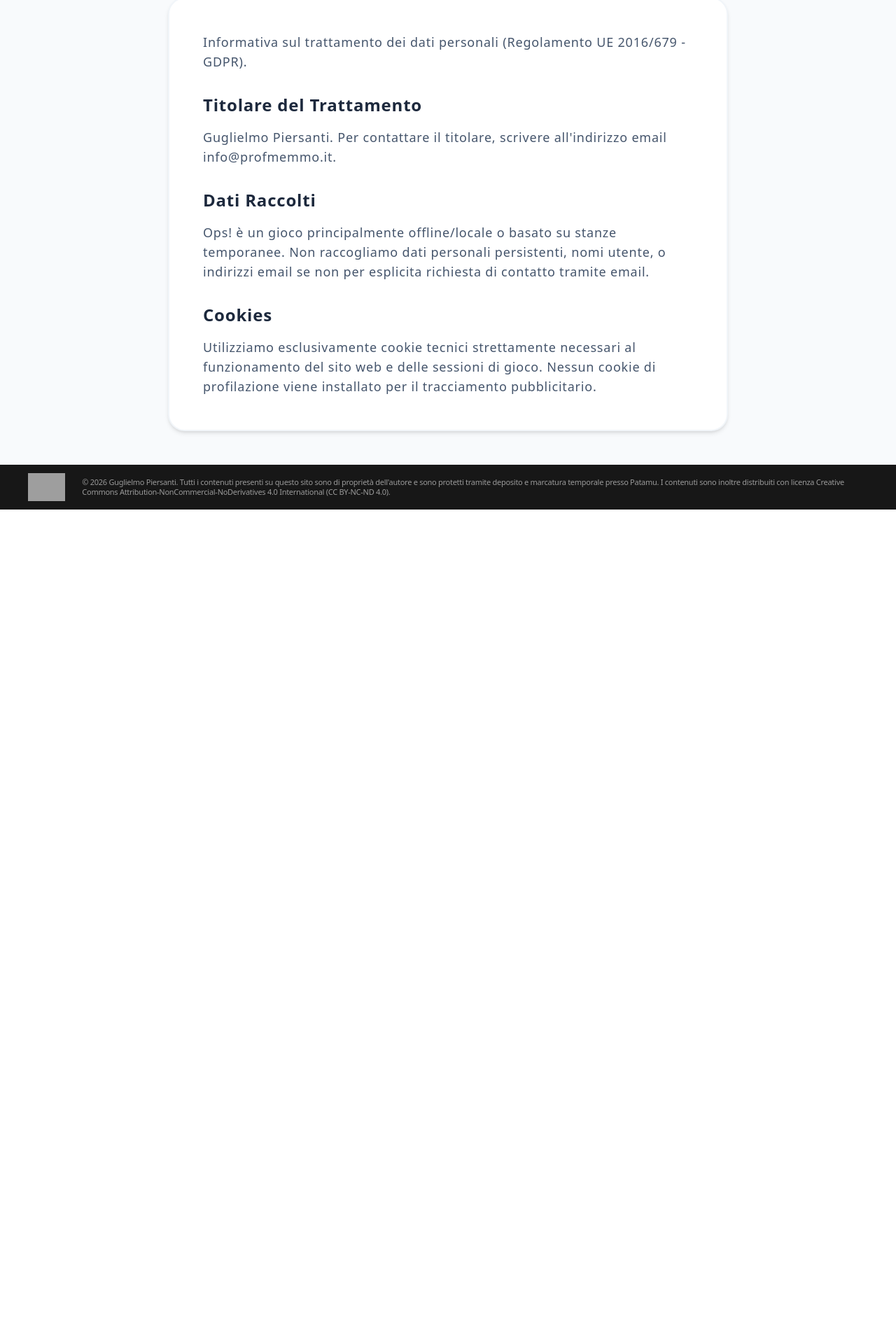
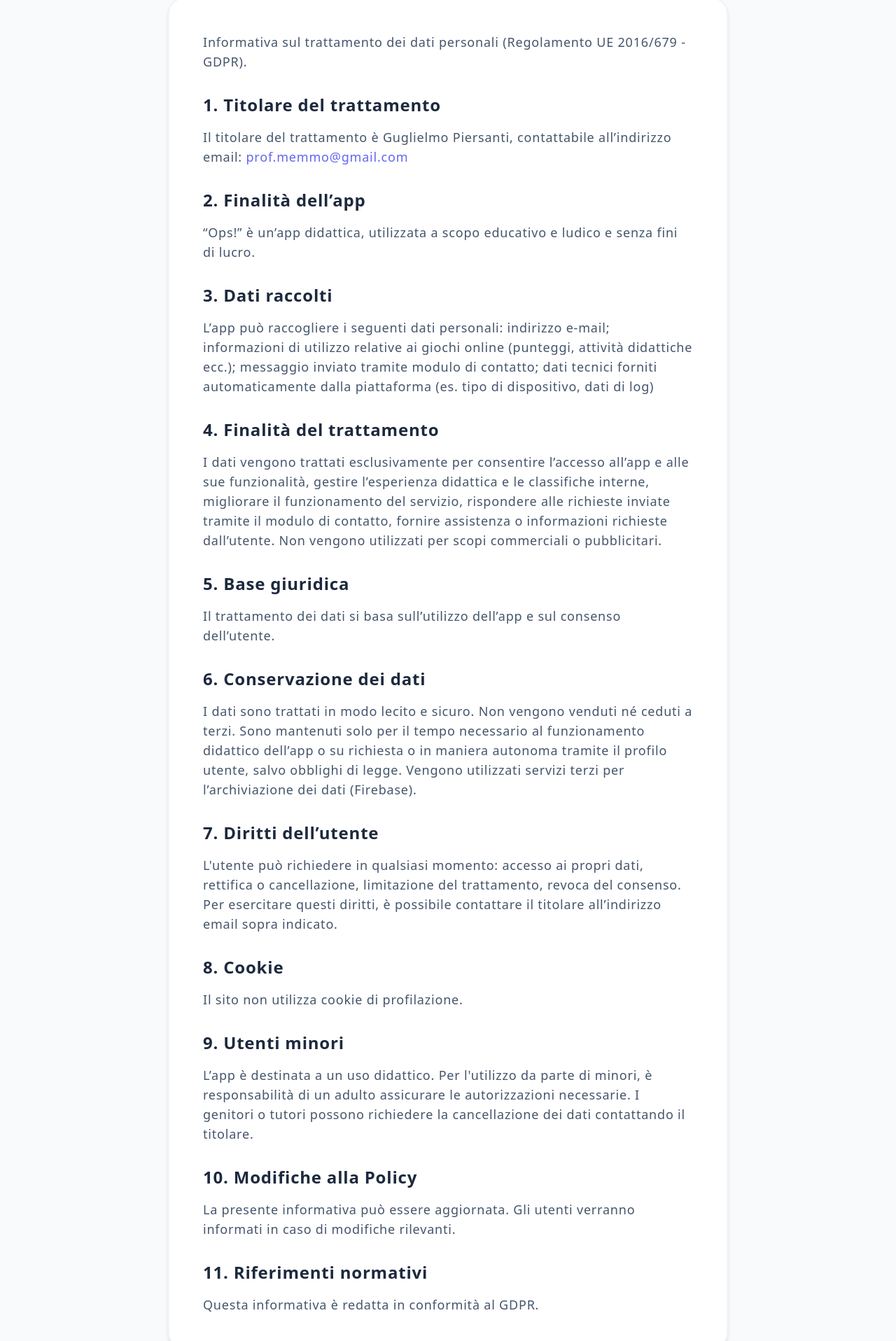
Before and after one commit to prof-memmo/ops-storia, a Next.js app: page /privacy in a window 1280 px wide. Shown: the part 220-2136 px from the top of the page at 70% size. Before the commit the page ends 948 px from the top, so only its background shows below. Built offline with nearby package versions, Linux system fonts and the light colour scheme; grey boxes are pictures that could not be loaded.

Commit message:
Aggiornati testi Privacy e Termini come Fantaletteratura

```diff
--- a/src/app/privacy/page.tsx
+++ b/src/app/privacy/page.tsx
@@ -24,14 +24,38 @@ export default function Privacy() {
          <div className="bg-white p-8 sm:p-12 rounded-3xl shadow-md border-2 border-slate-100 text-lg text-slate-600 font-medium space-y-6">
            <p>Informativa sul trattamento dei dati personali (Regolamento UE 2016/679 - GDPR).</p>
 
-           <h2 className="text-2xl font-black text-slate-800 mt-8 mb-4">Titolare del Trattamento</h2>
-           <p>Guglielmo Piersanti. Per contattare il titolare, scrivere all'indirizzo email info@profmemmo.it.</p>
+           <h2 className="text-xl sm:text-2xl font-black text-slate-800 mt-8 mb-4">1. Titolare del trattamento</h2>
+           <p>Il titolare del trattamento è Guglielmo Piersanti, contattabile all’indirizzo email: <a href="mailto:prof.memmo@gmail.com" className="text-primary-500 hover:underline">prof.memmo@gmail.com</a></p>
 
-           <h2 className="text-2xl font-black text-slate-800 mt-8 mb-4">Dati Raccolti</h2>
-           <p>Ops! è un gioco principalmente offline/locale o basato su stanze temporanee. Non raccogliamo dati personali persistenti, nomi utente, o indirizzi email se non per esplicita richiesta di contatto tramite email.</p>
+           <h2 className="text-xl sm:text-2xl font-black text-slate-800 mt-8 mb-4">2. Finalità dell’app</h2>
+           <p>“Ops!” è un’app didattica, utilizzata a scopo educativo e ludico e senza fini di lucro.</p>
 
-           <h2 className="text-2xl font-black text-slate-800 mt-8 mb-4">Cookies</h2>
-           <p>Utilizziamo esclusivamente cookie tecnici strettamente necessari al funzionamento del sito web e delle sessioni di gioco. Nessun cookie di profilazione viene installato per il tracciamento pubblicitario.</p>
+           <h2 className="text-xl sm:text-2xl font-black text-slate-800 mt-8 mb-4">3. Dati raccolti</h2>
+           <p>L’app può raccogliere i seguenti dati personali: indirizzo e-mail; informazioni di utilizzo relative ai giochi online (punteggi, attività didattiche ecc.); messaggio inviato tramite modulo di contatto; dati tecnici forniti automaticamente dalla piattaforma (es. tipo di dispositivo, dati di log)</p>
+
+           <h2 className="text-xl sm:text-2xl font-black text-slate-800 mt-8 mb-4">4. Finalità del trattamento</h2>
+           <p>I dati vengono trattati esclusivamente per consentire l’accesso all’app e alle sue funzionalità, gestire l’esperienza didattica e le classifiche interne, migliorare il funzionamento del servizio, rispondere alle richieste inviate tramite il modulo di contatto, fornire assistenza o informazioni richieste dall’utente. Non vengono utilizzati per scopi commerciali o pubblicitari.</p>
+
+           <h2 className="text-xl sm:text-2xl font-black text-slate-800 mt-8 mb-4">5. Base giuridica</h2>
+           <p>Il trattamento dei dati si basa sull’utilizzo dell’app e sul consenso dell’utente.</p>
+
+           <h2 className="text-xl sm:text-2xl font-black text-slate-800 mt-8 mb-4">6. Conservazione dei dati</h2>
+           <p>I dati sono trattati in modo lecito e sicuro. Non vengono venduti né ceduti a terzi. Sono mantenuti solo per il tempo necessario al funzionamento didattico dell’app o su richiesta o in maniera autonoma tramite il profilo utente, salvo obblighi di legge. Vengono utilizzati servizi terzi per l’archiviazione dei dati (Firebase).</p>
+
+           <h2 className="text-xl sm:text-2xl font-black text-slate-800 mt-8 mb-4">7. Diritti dell’utente</h2>
+           <p>L'utente può richiedere in qualsiasi momento: accesso ai propri dati, rettifica o cancellazione, limitazione del trattamento, revoca del consenso. Per esercitare questi diritti, è possibile contattare il titolare all’indirizzo email sopra indicato.</p>
+
+           <h2 className="text-xl sm:text-2xl font-black text-slate-800 mt-8 mb-4">8. Cookie</h2>
+           <p>Il sito non utilizza cookie di profilazione.</p>
+
+           <h2 className="text-xl sm:text-2xl font-black text-slate-800 mt-8 mb-4">9. Utenti minori</h2>
+           <p>L’app è destinata a un uso didattico. Per l'utilizzo da parte di minori, è responsabilità di un adulto assicurare le autorizzazioni necessarie. I genitori o tutori possono richiedere la cancellazione dei dati contattando il titolare.</p>
+
+           <h2 className="text-xl sm:text-2xl font-black text-slate-800 mt-8 mb-4">10. Modifiche alla Policy</h2>
+           <p>La presente informativa può essere aggiornata. Gli utenti verranno informati in caso di modifiche rilevanti.</p>
+
+           <h2 className="text-xl sm:text-2xl font-black text-slate-800 mt-8 mb-4">11. Riferimenti normativi</h2>
+           <p>Questa informativa è redatta in conformità al GDPR.</p>
          </div>
       </main>
 
--- a/src/app/termini/page.tsx
+++ b/src/app/termini/page.tsx
@@ -22,14 +22,37 @@ export default function Termini() {
          <h1 className="text-4xl sm:text-5xl font-black text-slate-800 mb-8 uppercase text-center">Termini e Condizioni</h1>
 
          <div className="bg-white p-8 sm:p-12 rounded-3xl shadow-md border-2 border-slate-100 text-lg text-slate-600 font-medium space-y-6">
-           <p>Termini di utilizzo del sito e del gioco Ops!.</p>
+           <p><strong>Ultimo aggiornamento: 31/04/26</strong></p>
 
-           <h2 className="text-2xl font-black text-slate-800 mt-8 mb-4">Utilizzo del Materiale</h2>
-           <p>I contenuti di questo sito e del gioco, inclusi testi, loghi, illustrazioni e meccaniche, sono distribuiti con licenza Creative Commons Attribution-NonCommercial-NoDerivatives 4.0 International (CC BY-NC-ND 4.0).</p>
-           <p>Questo significa che è vietata la riproduzione per scopi commerciali e la creazione di opere derivate senza l'esplicito consenso dell'autore.</p>
+           <h2 className="text-xl sm:text-2xl font-black text-slate-800 mt-8 mb-4">1. Titolare del sito</h2>
+           <p>Il presente sito web è gestito da: Guglielmo Piersanti. Email di contatto: <a href="mailto:prof.memmo@gmail.com" className="text-primary-500 hover:underline">prof.memmo@gmail.com</a></p>
 
-           <h2 className="text-2xl font-black text-slate-800 mt-8 mb-4">Uso Didattico</h2>
-           <p>Il gioco è concepito per un uso didattico. Insegnanti ed educatori sono liberi di utilizzarlo nelle proprie classi seguendo le regole fornite, garantendo che non vi sia alcun lucro derivante da tale utilizzo.</p>
+           <h2 className="text-xl sm:text-2xl font-black text-slate-800 mt-8 mb-4">2. Accettazione dei termini</h2>
+           <p>L’accesso e l’utilizzo del sito implicano l’accettazione dei presenti Termini e Condizioni. Se non si accettano tali condizioni, si invita a non utilizzare il sito.</p>
+
+           <h2 className="text-xl sm:text-2xl font-black text-slate-800 mt-8 mb-4">3. Descrizione del servizio</h2>
+           <p>Il sito ha finalità informative ed educative. Gli utenti possono: Consultare i contenuti disponibili e usufruire della piattaforma di gioco. Contattare il gestore tramite modulo di contatto.</p>
+
+           <h2 className="text-xl sm:text-2xl font-black text-slate-800 mt-8 mb-4">4. Utilizzo del sito</h2>
+           <p>L’utente si impegna a utilizzare il sito in modo lecito e corretto, evitando di: Inviare messaggi offensivi, illeciti o spam; Tentare di compromettere la sicurezza del sito; Utilizzare il sito per scopi fraudolenti.</p>
+
+           <h2 className="text-xl sm:text-2xl font-black text-slate-800 mt-8 mb-4">5. Modulo di contatto</h2>
+           <p>L’utente è responsabile dei dati e dei contenuti inviati tramite il modulo di contatto. È vietato: Inserire dati falsi o di terzi senza autorizzazione; Inviare contenuti illeciti o non pertinenti.</p>
+
+           <h2 className="text-xl sm:text-2xl font-black text-slate-800 mt-8 mb-4">6. Proprietà intellettuale</h2>
+           <p>Tutti i contenuti del sito (testi, materiali, ecc.) sono di proprietà del titolare, salvo diversa indicazione. È vietata la copia, distribuzione o utilizzo senza autorizzazione.</p>
+
+           <h2 className="text-xl sm:text-2xl font-black text-slate-800 mt-8 mb-4">7. Limitazione di responsabilità</h2>
+           <p>Il sito è fornito “così com’è”. Il titolare non garantisce l’assenza di errori o interruzioni, la completezza o accuratezza dei contenuti. Il titolare non è responsabile per: Danni derivanti dall’utilizzo del sito; Problemi tecnici o interruzioni del servizio; Contenuti inviati dagli utenti tramite modulo di contatto.</p>
+
+           <h2 className="text-xl sm:text-2xl font-black text-slate-800 mt-8 mb-4">8. Link esterni</h2>
+           <p>Il sito può contenere link a siti esterni. Il titolare non è responsabile del contenuto o delle politiche di tali siti.</p>
+
+           <h2 className="text-xl sm:text-2xl font-black text-slate-800 mt-8 mb-4">9. Modifiche</h2>
+           <p>Il titolare si riserva il diritto di modificare i presenti Termini in qualsiasi momento. Le modifiche saranno pubblicate su questa pagina.</p>
+
+           <h2 className="text-xl sm:text-2xl font-black text-slate-800 mt-8 mb-4">10. Legge applicabile</h2>
+           <p>I presenti Termini sono regolati dalla normativa italiana e dal GDPR.</p>
          </div>
       </main>
 
```
